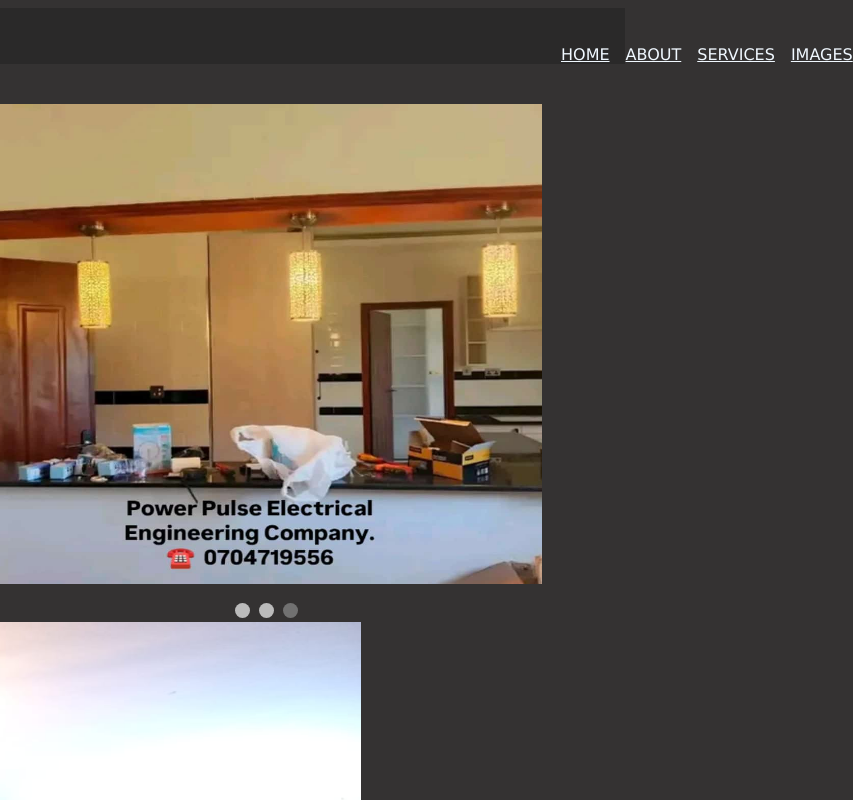
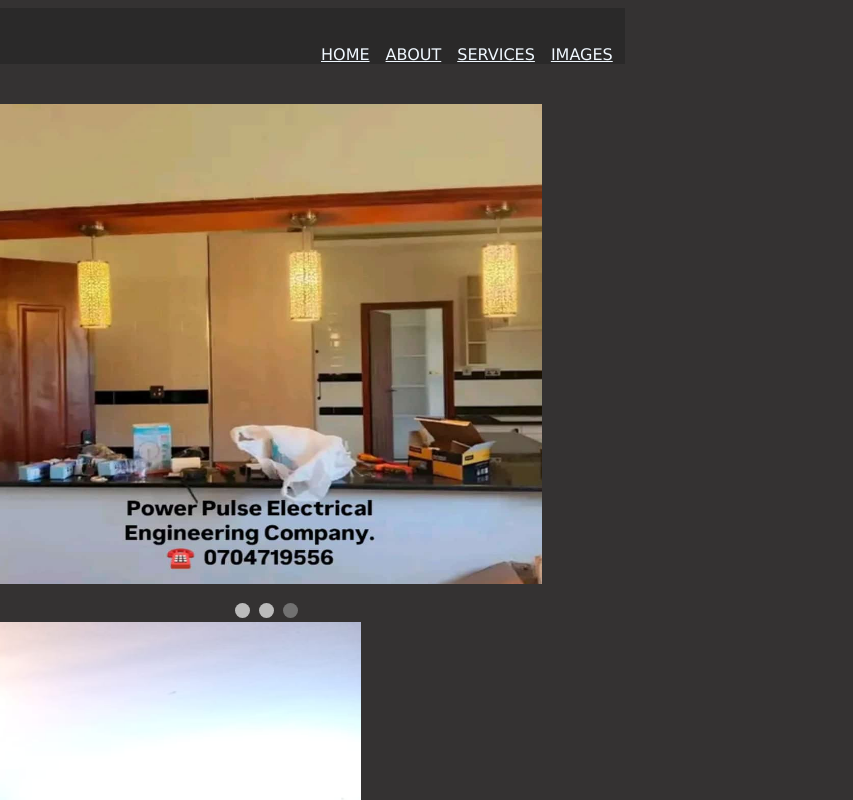
Before and after one commit to drownsit/elitecrete, a plain HTML site: page index.html in a window 1280 px wide. Shown: the top 800 px of the page, 647-1500 px from the left, 853 px wide, since content can reach past the window. Drawn offline with Linux system fonts and the light colour scheme.

Commit message:
Update index.html

```diff
--- a/index.html
+++ b/index.html
@@ -8,7 +8,7 @@
         justify-content: flex-end;
         display: flex;
         position: relative;
-        margin-left: 150vh;
+        margin-left: 120vh;
         margin-right:20vh ;
 
     }
```
